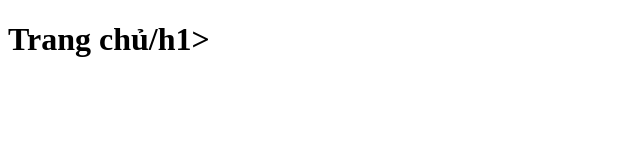
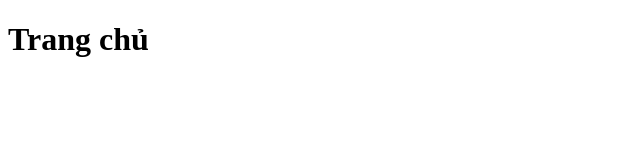
Before and after one commit to meobeo90/f8_fullstack_k15_phuong, a plain HTML site: page index.html in a window 1280 px wide. Shown: the full height of the page, 0-640 px from the left. Drawn offline with Linux system fonts and the light colour scheme.

Commit message:
Sua bai tap ngay 1

```diff
--- a/index.html
+++ b/index.html
@@ -5,6 +5,6 @@
     <meta name="viewport" content="width=device-width, initial-scale=1.0" />
     <title>Document</title>
   </head>
-  <h1>Trang chủ/h1>
+  <h1>Trang chủ</h1>
   <body></body>
 </html>
```
